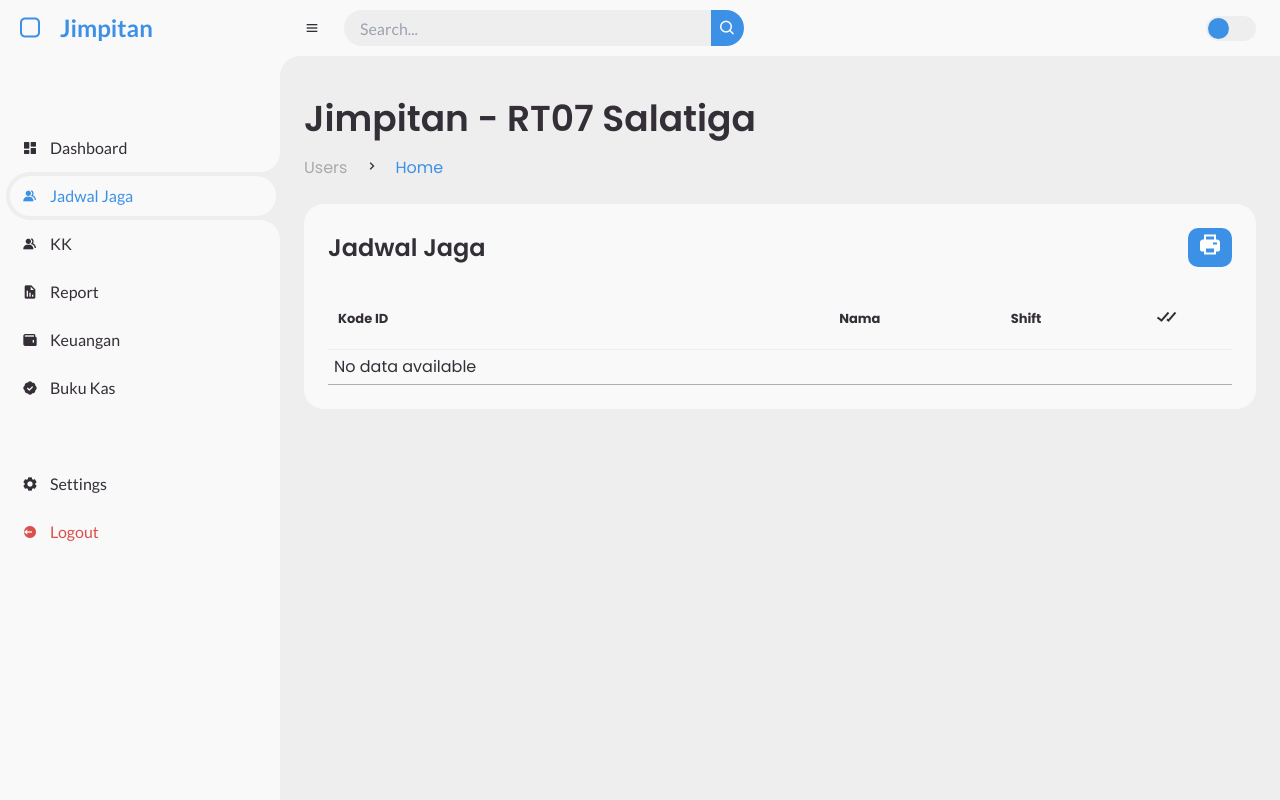
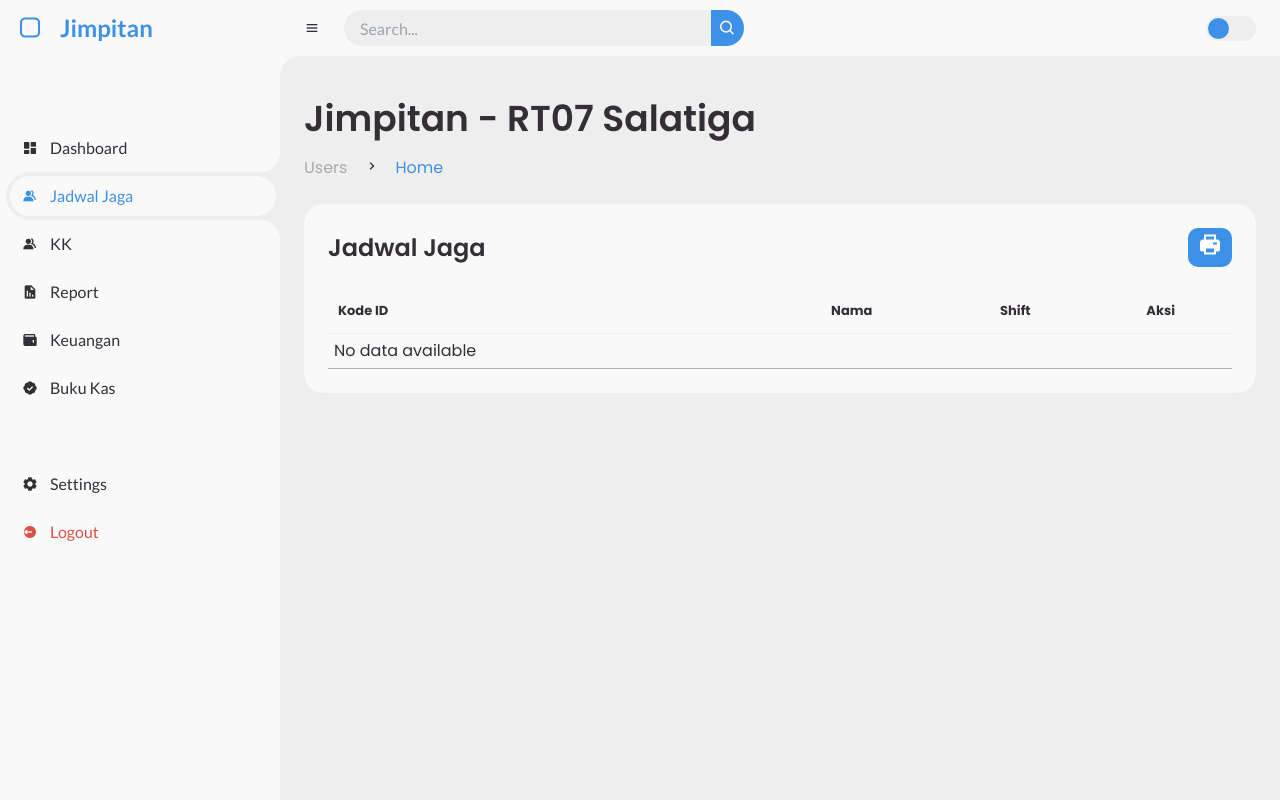
Before and after one commit to agusbudionoprastyo/jimpitan, a PHP site: page /dashboard/jadwal.php in a window 1280 px wide. Run offline with PHP 8.4, Linux system fonts and the light colour scheme; the visitor is signed in with stand-in values (Sample User, id 1); data that the repository does not hold is empty; some libraries are stand-ins or nearby versions.

Commit message:
Update jadwal.php

```diff
--- a/dashboard/jadwal.php
+++ b/dashboard/jadwal.php
@@ -116,10 +116,7 @@ $data = $stmt->fetchAll(PDO::FETCH_ASSOC);
                                 <th style="text-align: left;">Kode ID</th>
                                 <th style="text-align: center;">Nama</th>
                                 <th style="text-align: center;">Shift</th>
-                                <th style="text-align: center;">
-                                    <input type="checkbox" id="selectAllCheckbox" style="display:none">
-                                    <label for="selectAllCheckbox" style="font-size:24px"><i class='bx bx-check-double'></i></label>
-                                </th>
+                                <th style="text-align: center;">Aksi</th>
                             </tr>
                         </thead>
                         <tbody>
```
